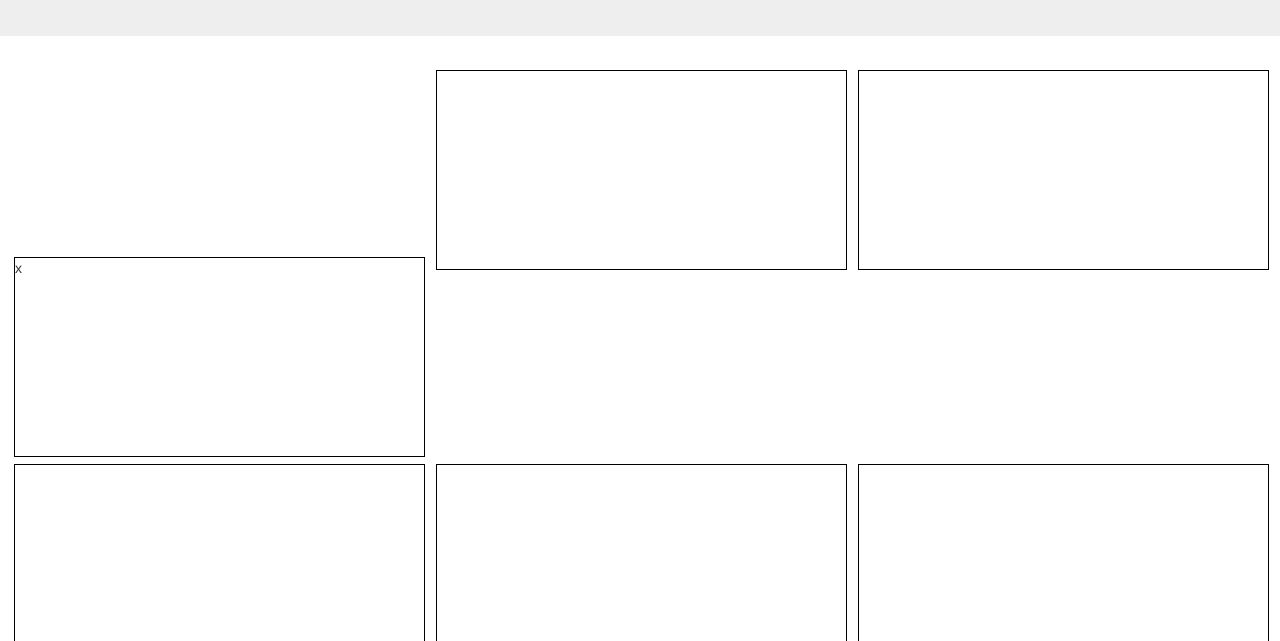
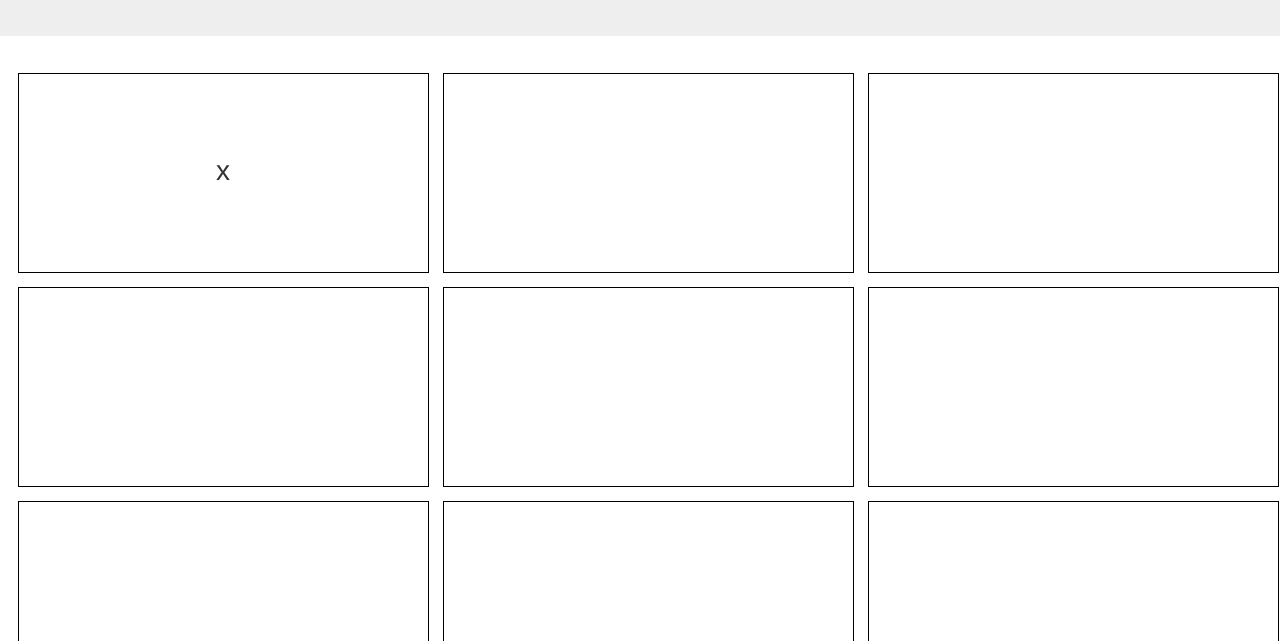
Before and after one commit to sonofakel/tic-tac-toe, a plain HTML site: page index.html in a window 1280 px wide. Both pictures are taken after a click on the element 219 px from the left and 328 px from the top of the page. Shown: the part 159-800 px from the top of the page. Drawn offline with nearby package versions, Linux system fonts and the light colour scheme.

Commit message:
add an x to any square.

```diff
--- a/css/styles.css
+++ b/css/styles.css
@@ -8,6 +8,10 @@ text-align: center;
   display: inline-block;
   border: 1px black solid;
   margin: .25em;
+  float: left;
+  font-size: 28px;
+  text-align: center;
+  padding-top: 6%;
 }
 
 .tic-tac-toe {
--- a/js/scripts.js
+++ b/js/scripts.js
@@ -55,7 +55,7 @@ var newGame = new Game();
 // UI Logic -->
 $(function(){
 
-  $(".space1").click(function(){
-    $(".space1").text(newGame.mark());
+  $(".tic-tac-block").click(function(){
+    $(this).text(newGame.mark());
   });
 });
```
